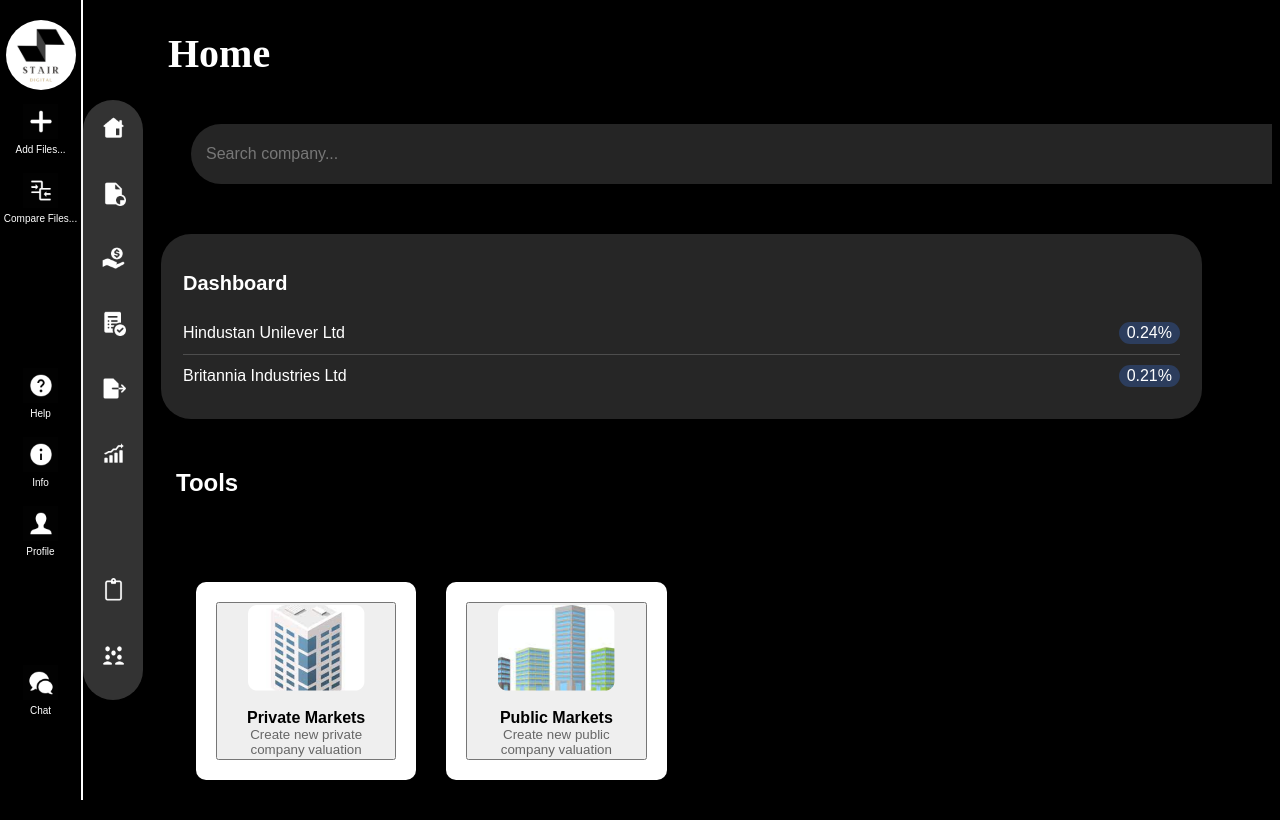
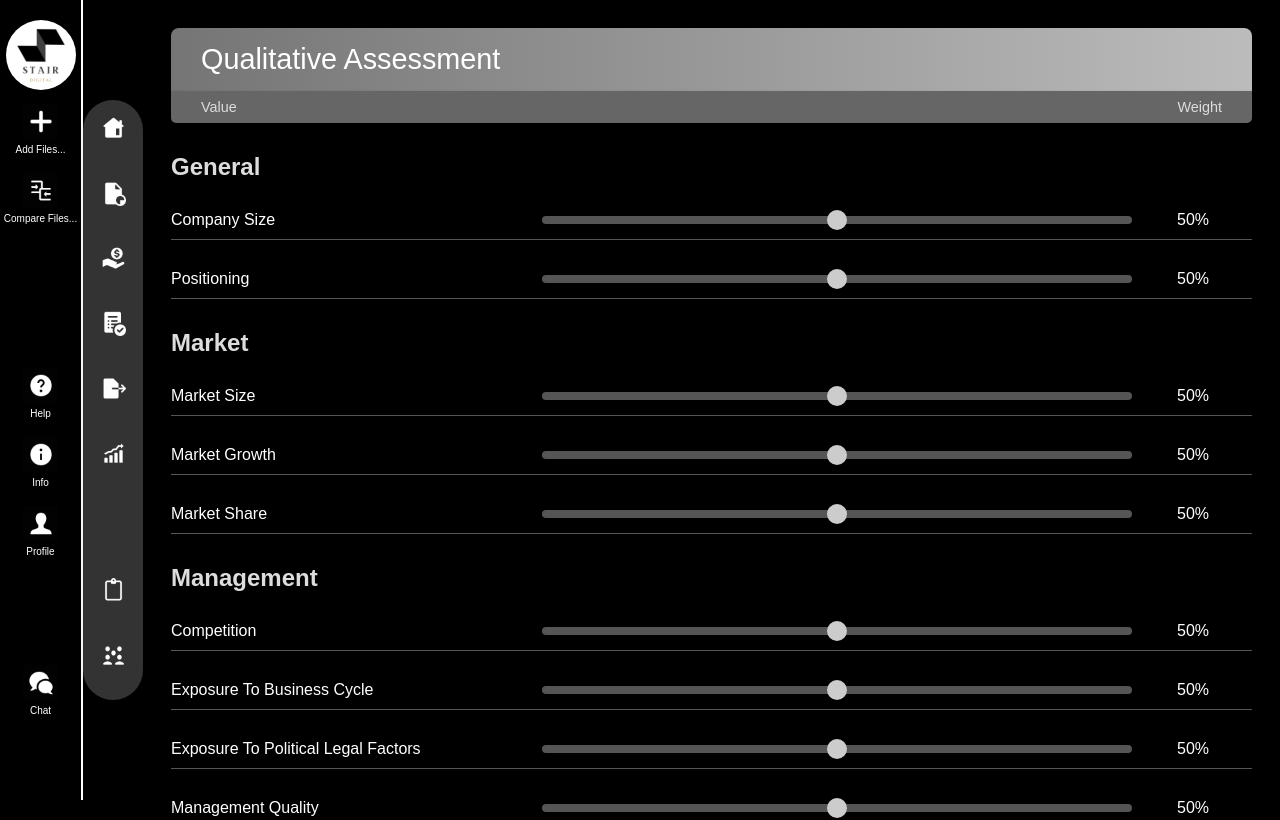
Before and after one commit to codexx07/Valutico-STAIR, a React (Vite) app in the folder Valutico-Stair/: page / in a window 1280 px wide. Shown: the top 820 px of the page. Built offline with nearby package versions, Linux system fonts and the light colour scheme.

Commit message:
QA page Commit

```diff
--- /dev/null
+++ b/Valutico-Stair/components/AssessmentChart.css
@@ -0,0 +1,119 @@
+/* Add this to your AssessmentChart.css file */
+
+.chart-header {
+  background: linear-gradient(to right, #757575, #bcbcbc);
+  color: white;
+  padding: 15px 30px; /* Slightly reduced padding */
+  border-radius: 8px 8px 0 0;
+  box-shadow: 0 4px 6px rgba(0, 0, 0, 0.2);
+  display: flex;
+  justify-content: space-between;
+  align-items: center;
+  margin-left: 60px;
+}
+
+.chart-header h2 {
+  margin-left: 60px; /* Slightly reduced margin-left */
+  font-size: 1.8em; /* Slightly reduced font size */
+  margin: 0;
+  font-weight: normal;
+  flex: 1;
+}
+
+.section-heading {
+  font-size: 1.5em; /* Slightly reduced font size */
+  font-weight: bold;
+  margin-top: 30px; /* Slightly reduced margin-top */
+  margin-left: 60px; /* Slightly reduced margin-left */
+  margin-bottom: 5px; /* Slightly reduced margin-bottom */
+  color: #ddd;
+}
+
+.chart-subheader {
+  background: #666;
+  color: #ddd;
+  padding: 8px 30px; /* Slightly reduced padding */
+  margin-left: 60px;
+  display: flex;
+  justify-content: space-between;
+  font-size: 0.9em; /* Slightly reduced font size */
+  box-shadow: 0 2px 4px rgba(0, 0, 0, 0.2);
+  border-radius: 0 0 5px 5px;
+}
+
+.slider-container {
+  display: flex;
+  align-items: center;
+  margin-bottom: 15px; /* Reduced space between sliders */
+  color: #fff;
+  margin-top: 30px; /* Slightly increased margin-top */
+  margin-left: 60px; /* Slightly reduced margin-left */
+}
+
+.slider-label {
+  flex: 3;
+  font-size: 1em; /* Slightly reduced font size */
+  margin-right: 15px; /* Reduced space between label and slider */
+}
+
+.slider {
+  flex: 5;
+  -webkit-appearance: none;
+  height: 8px; /* Reduced slider length */
+  border-radius: 5px;
+  background: #555;
+  outline: none;
+  transition: background 0.2s ease;
+}
+
+.slider:hover {
+  background: #666;
+}
+
+.slider-value {
+  flex: 1;
+  min-width: 30px;
+  font-size: 1em;
+  text-align: center;
+}
+
+.slider::-webkit-slider-thumb {
+  -webkit-appearance: none;
+  appearance: none;
+  width: 20px;
+  height: 20px;
+  border-radius: 50%;
+  background: #ccc;
+  cursor: pointer;
+  transition: background 0.2s ease;
+}
+
+.slider::-webkit-slider-thumb:hover {
+  background: #ddd;
+}
+
+.slider::-moz-range-thumb {
+  width: 20px;
+  height: 20px;
+  border-radius: 50%;
+  background: #ccc;
+  cursor: pointer;
+  transition: background 0.2s ease;
+}
+
+.slider::-moz-range-thumb:hover {
+  background: #ddd;
+}
+
+/* Style adjustments for consistency with the image */
+.slider-container {
+  border-bottom: 1px solid #555; /* Each slider container has a bottom border */
+  padding-bottom: 10px; /* Slightly reduced space below each slider */
+}
+
+/* Remove the margin from the last slider container to align with the design */
+.slider-container:last-child {
+  margin-bottom: 0;
+  border-bottom: none;
+  padding-bottom: 0;
+}
--- /dev/null
+++ b/Valutico-Stair/components/AssessmentChart.jsx
@@ -0,0 +1,88 @@
+import React, { useState } from 'react';
+import './AssessmentChart.css'; // Make sure this CSS file has the styles provided earlier
+
+// Individual slider component
+const AssessmentSlider = ({ label, value, onChange }) => (
+  <div className="slider-container">
+    <span className="slider-label">{label}</span>
+    <input
+      type="range"
+      min="0"
+      max="100"
+      value={value}
+      className="slider"
+      onChange={(e) => onChange(label, e.target.value)}
+    />
+    <div className="slider-value">{value}%</div>
+  </div>
+);
+
+// The main component for the qualitative assessment
+const AssessmentChart = () => {
+  // State for each of the assessment criteria
+  const [values, setValues] = useState({
+    'Company Size': 50,
+    'Positioning': 50,
+    'Market Size': 50,
+    'Market Growth': 50,
+    'Market Share': 50,
+    'Competition': 50,
+    'Exposure To Business Cycle': 50,
+    'Exposure To Political Legal Factors': 50,
+    'Management Quality': 50,
+  });
+
+  // Handler to update the state when a slider value changes
+  const handleSliderChange = (criteria, newValue) => {
+    setValues({ ...values, [criteria]: parseInt(newValue, 10) });
+  };
+
+  // Create separate arrays of sliders for different groups of criteria
+  const generalSliders = ['Company Size', 'Positioning'];
+  const marketSliders = ['Market Size', 'Market Growth', 'Market Share'];
+  const managementSliders = ['Competition', 'Exposure To Business Cycle', 'Exposure To Political Legal Factors', 'Management Quality'];
+
+  return (
+    <div className="assessment-chart">
+      <div className="chart-header">
+        <h2>Qualitative Assessment</h2>
+      </div>
+      <div className="chart-subheader">
+        <span>Value</span>
+        <span>Weight</span>
+      </div>
+      {/* Group 1: General */}
+      <div className="section-heading">General</div>
+      {generalSliders.map((criteria) => (
+        <AssessmentSlider
+          key={criteria}
+          label={criteria}
+          value={values[criteria]}
+          onChange={handleSliderChange}
+        />
+      ))}
+      {/* Group 2: Market */}
+      <div className="section-heading">Market</div>
+      {marketSliders.map((criteria) => (
+        <AssessmentSlider
+          key={criteria}
+          label={criteria}
+          value={values[criteria]}
+          onChange={handleSliderChange}
+        />
+      ))}
+      {/* Group 3: Management */}
+      <div className="section-heading">Management</div>
+      {managementSliders.map((criteria) => (
+        <AssessmentSlider
+          key={criteria}
+          label={criteria}
+          value={values[criteria]}
+          onChange={handleSliderChange}
+        />
+      ))}
+    </div>
+  );
+};
+
+export default AssessmentChart;
--- a/Valutico-Stair/components/ToolPrompt.jsx
+++ b/Valutico-Stair/components/ToolPrompt.jsx
@@ -15,6 +15,10 @@
   };
 
   const promptClass = styleType === 'private' ? 'tool-prompt-private' : 'tool-prompt-public';
+
+  const handleClick = () => {
+    SecondPage(); // Trigger the function when button is clicked
+  };
 
   return (
     <div className="tool-prompt-overlay">
@@ -36,7 +40,7 @@
             Keep Updated
             <input type="checkbox" name="keepUpdated" />
           </label>
-          <button type="submit" className="create-button">Create</button>
+          <button type="submit" className="create-button" onClick={handleClick}>Create</button>
         </form>
       </div>
     </div>
--- a/Valutico-Stair/src/App.jsx
+++ b/Valutico-Stair/src/App.jsx
@@ -6,25 +6,48 @@
 import Tools from '../components/Tools';
 import RecentValuations from '../components/RecentValuations';
 import Sidebar from '../components/Sidebar';
+import AssessmentChart from '../components/AssessmentChart';
+
+// function App() {
+//   return (
+//     <div className="app">
+//       <h1> Home </h1>
+//       <div className="App">
+//         {/* <Sidebar /> */}
+//         <NavBar/>
+//         <Sidebar />
+//         <div className="content">
+//           <SearchBar />
+//           <Dashboard />
+//           <Tools />
+//           <RecentValuations />
+
+//         </div>
+//       </div>
+//     </div>
+//   );
+// }
+
 
 function App() {
   return (
     <div className="app">
-      <h1> Home </h1>
+    {/* <h1> Home </h1> */}
     <div className="App">
       {/* <Sidebar /> */}
       <NavBar/>
+      <Sidebar />
       <div className="content">
-          <SearchBar />
+        <AssessmentChart />
+        {/* <SearchBar />
         <Dashboard />
         <Tools />
-          <RecentValuations />
-          <Sidebar />
+        <RecentValuations /> */}
+
       </div>
     </div>
   </div>
-
-  );
+  )
 }
 
 export default App;
```
Also changed, not shown: Valutico-Stair/components/QualitativeAssessment.jsx (deleted). Lines whose indentation alone changed are shown as unchanged.
